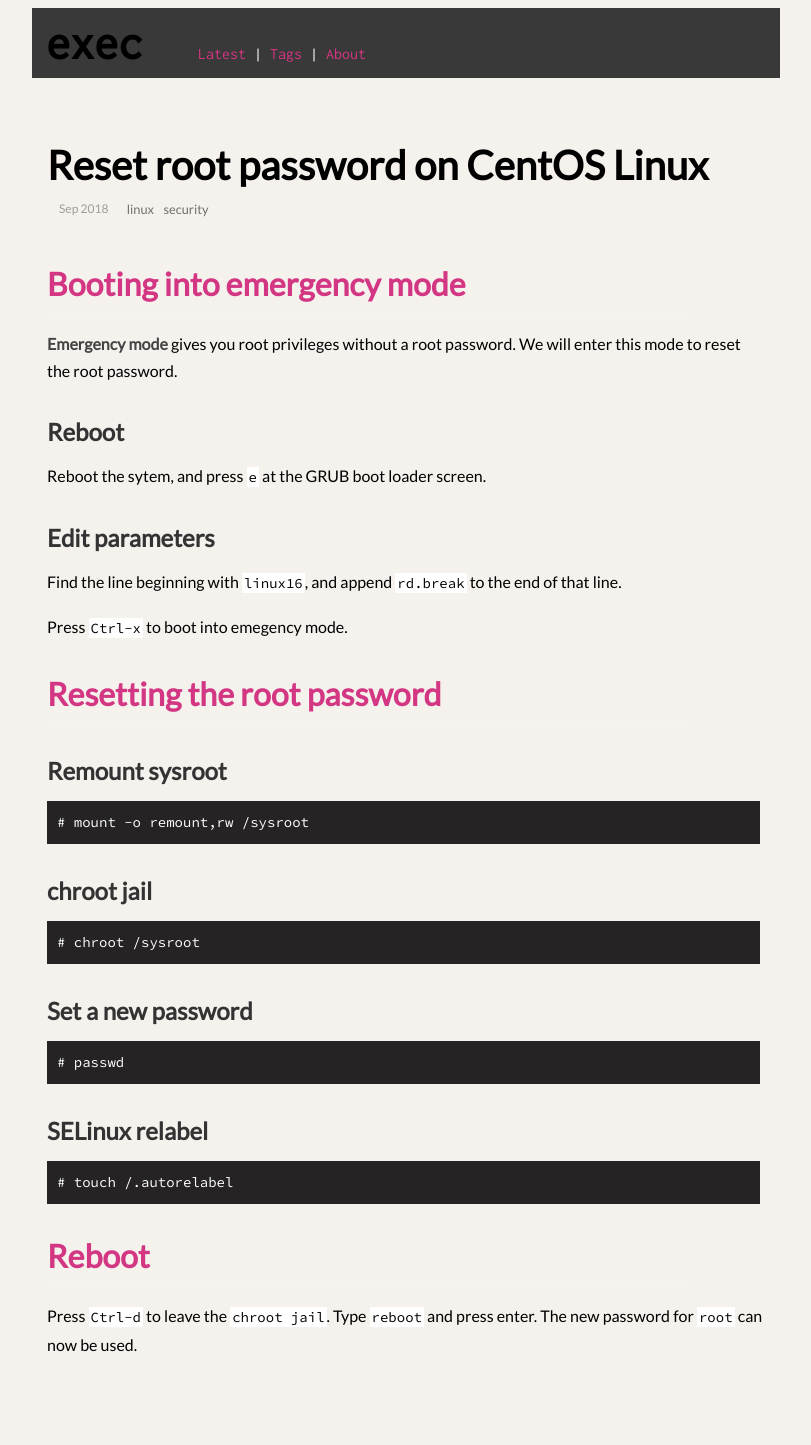
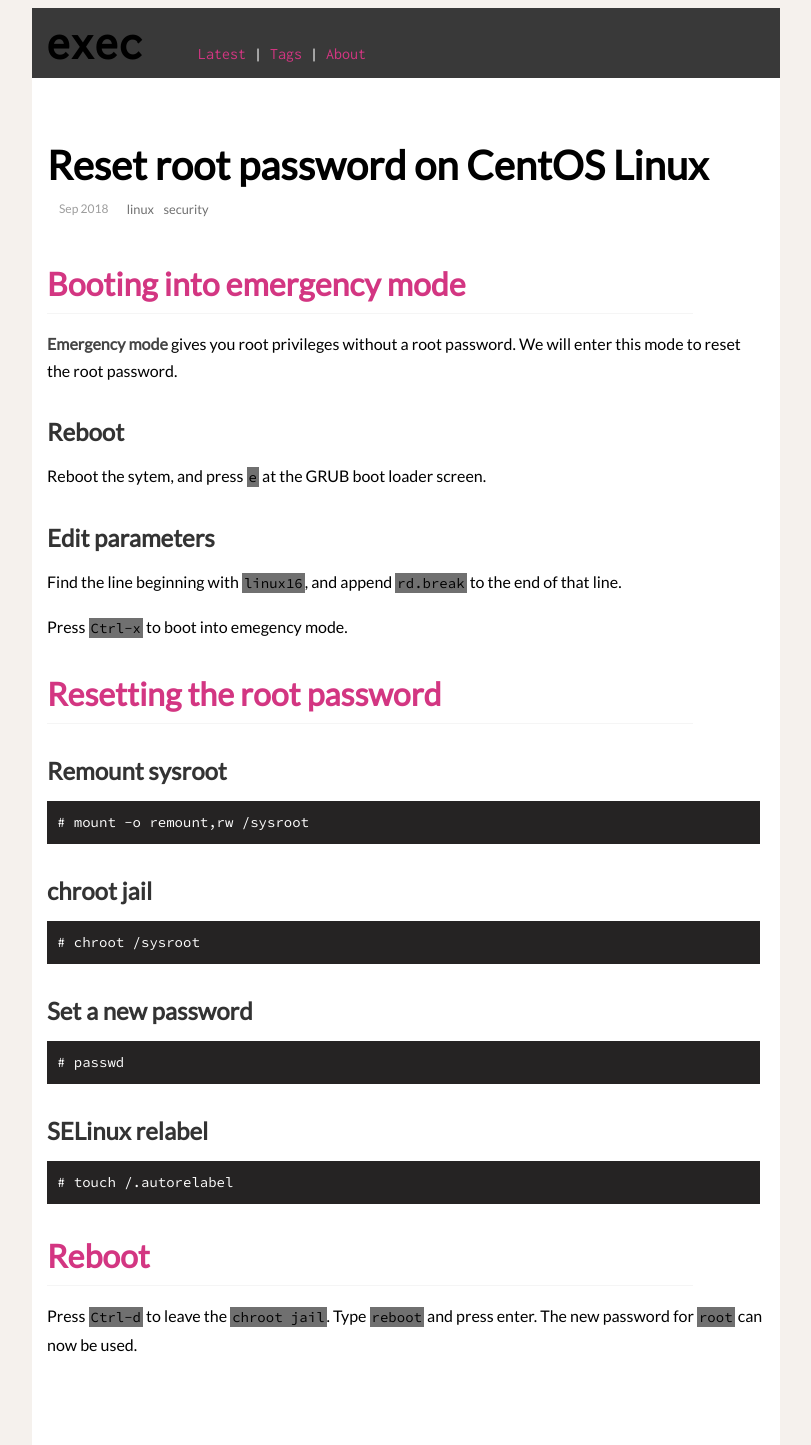
Before and after one commit to execas/execas.github.io, a Jekyll site: the page built from _posts/2018-09-03-reset-root-password-on-centos-linux.md, in a window 1280 px wide. Shown: the whole page, without its empty margins (234-1045 px from the left). Built offline with Jekyll 4.4.1, drawn with Linux system fonts in a browser that asks for light colours.

Commit message:
Update execas.css

```diff
--- a/css/execas.css
+++ b/css/execas.css
@@ -18,7 +18,7 @@ body {
 #wrapper {
      padding: 30px 15px 70px 15px;
      max-width: 718px;
-     background-color: #f5f1ed;
+     background-color: #ffffff;
      margin: 0 auto;
      /*border: 1px solid #707070;*/
 }
@@ -70,7 +70,7 @@ pre code {
 }
 code {
      /*background-color: #f6f8fa;*/
-     background-color:#ffffff;
+     background-color:#707070;
      font-family: "Source Code Pro", monospace;
      whitespace:normal;
      color:#000000;
```
